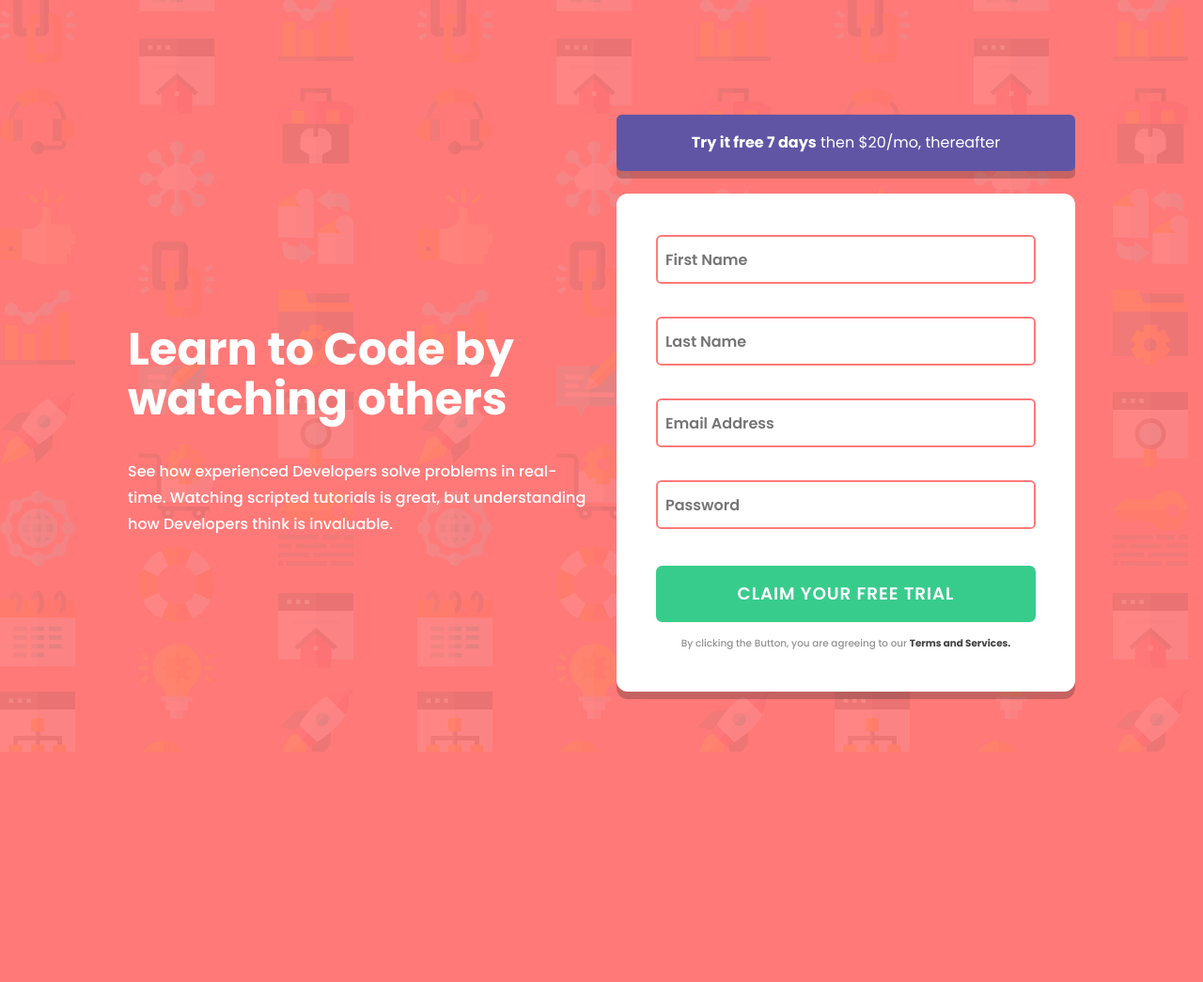
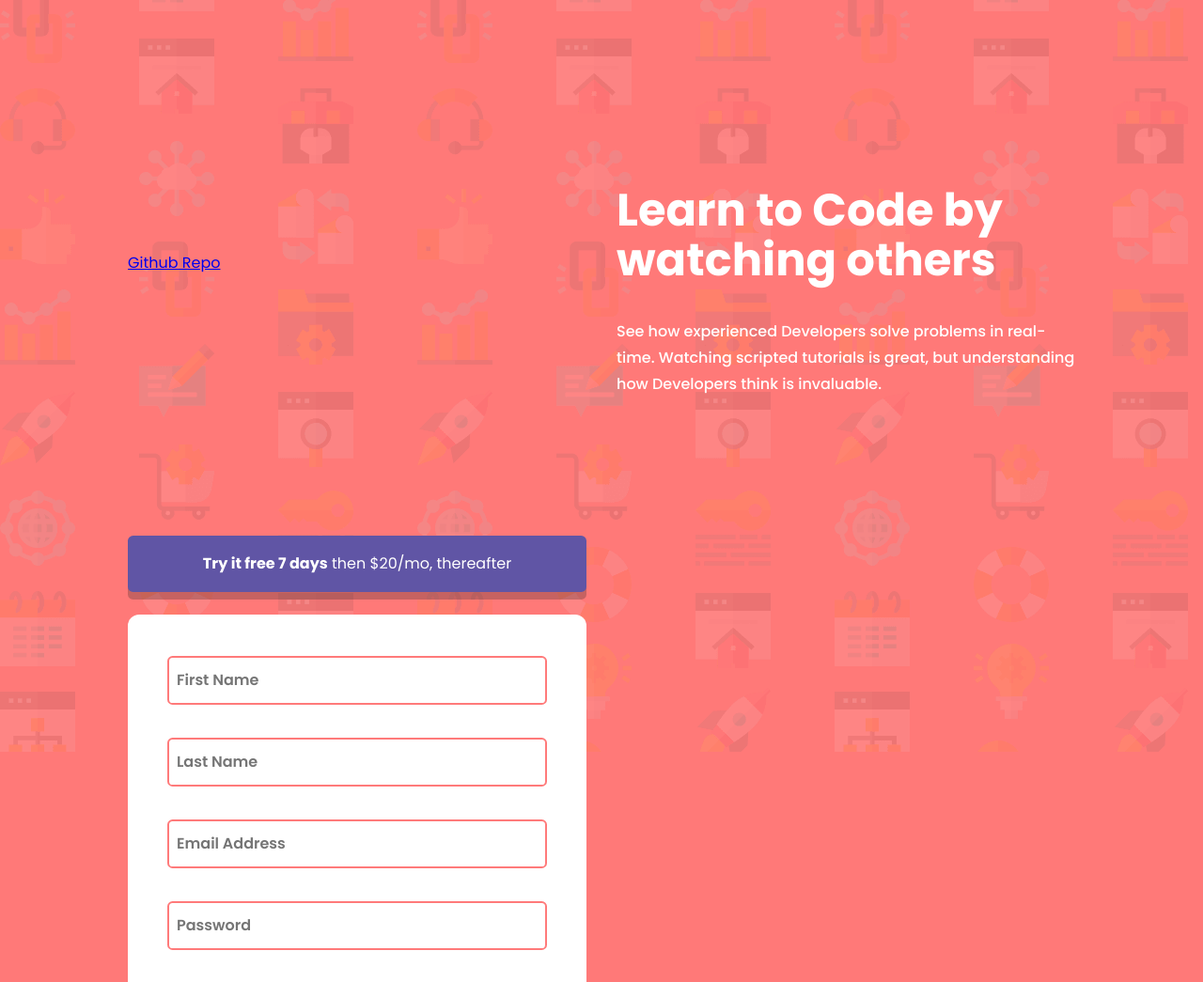
Before and after one commit to iamjacobjoshua/responsive-web, a plain HTML site: page index.html in a window 1280 px wide. Shown: the top 1045 px of the page at 94% size. Before the commit the page ends 856 px from the top, so only its background shows below. Drawn offline with Linux system fonts and the light colour scheme.

Commit message:
Update index.html

```diff
--- a/index.html
+++ b/index.html
@@ -14,6 +14,9 @@
 
 <body>
     <div class="container">
+        <header id="header">
+            <a href="http://">Github Repo</a>
+        </header>
         <div>
             <h1>Learn to Code by watching others</h1>
             <h3>See how experienced Developers solve problems in real-time. Watching scripted tutorials is great, but understanding how Developers think is invaluable.</h3>
```
